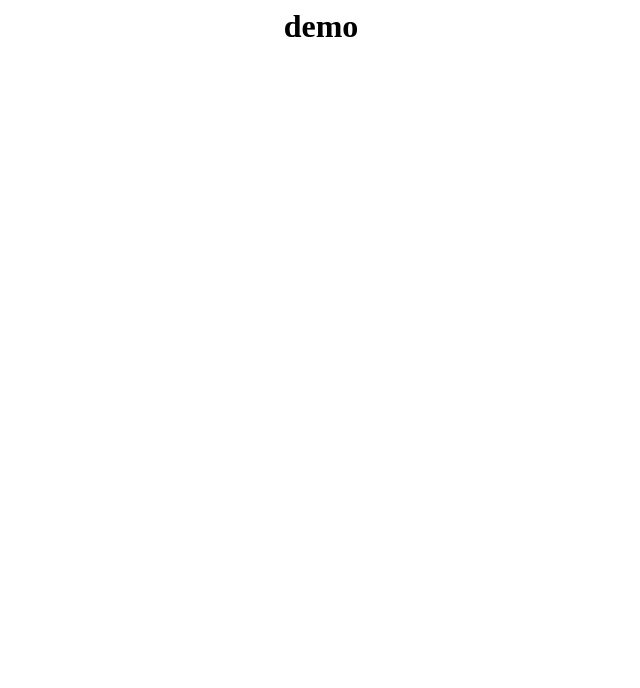
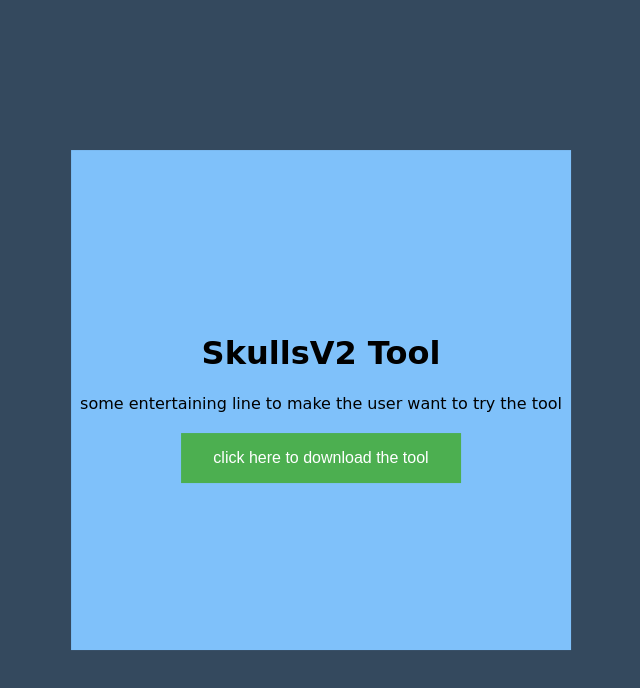
Before and after one commit to randomChar0/randomChar0.github.io, a plain HTML site: page index.html in a window 1280 px wide. Shown: the whole page, without its empty margins (319-959 px from the left). Drawn offline with Linux system fonts and the light colour scheme; a web font is replaced by a local one.

Commit message:
Add files via upload

```diff
--- a/index.html
+++ b/index.html
@@ -1,6 +1,60 @@
-<DOCTYPE html>
-<html>
-<head>
-<center><h1>demo</h1></center>
+<!DOCTYPE html>
+<html lang="en" dir="ltr">
+  <head>
+  <meta charset="utf-8">
+  <meta name="viewport" content="width=device-width, initial-scale=1" />
+  <title>SkullsV2 TOOL</title>
+  <link rel="stylesheet" href="style.css">
+  <link href="https://fonts.googleapis.com/css?family=Coiny" rel="stylesheet">
+  <link href="https://fonts.googleapis.com/css?family=Libre+Baskerville" rel="stylesheet">
 </head>
+<style>
+.centered {
+  position: fixed;
+  top: 50%;
+  left: 50%;
+  transform: translate(-50%, -50%);
+}
+
+.squareCenter {
+  height: 500px;
+  width: 500px;
+  background-color: #7fc1fa;
+  position: fixed;
+  top: 50%;
+  left: 50%;
+  transform: translate(-50%, -50%);
+  z-index: -1;
+}
+
+.btn {
+  background-color: #4CAF50;
+  border: none;
+  color: white;
+  padding: 16px 32px;
+  text-align: center;
+  text-decoration: none;
+  display: inline-block;
+  font-size: 16px;
+  margin: 4px 2px;
+  transition-duration: 0.4s;
+  cursor: pointer;
+}
+
+.btn:hover {
+  transition-duration: 0.4s;
+  background-color: #00d43f;
+  color: white;
+}
+</style>
+<body>
+  <center>
+    <div class="centered">
+      <h1>SkullsV2 Tool</h1>
+      <p>some entertaining line to make the user want to try the tool</p>
+      <a href="https://www.pornhub.com"><button class="btn">click here to download the tool</button></a>
+      <div class="squareCenter"></div>
+    </div>
+  </center>
+</body>
 </html>
--- /dev/null
+++ b/style.css
@@ -0,0 +1 @@
+body{ margin: 0; padding: 0; font-family:'Coiny',cursive; background: #34495e; } .container{ width:300px; padding: 40px; position: absolute; top: 50%; left: 50%; transform: translate(-50%,-50%); background: #191919; text-align: center; border-radius: 5px; box-shadow: 0 50px 50px; } .container h1{ color: white; font-weight: 500; } .container input[type="text"],.container input[type="password"]{ border: 0; background: none; display: block; margin: 20px auto; text-align: center; border: 2px solid #3498db; padding: 14px 10px; width: 200px; outline: none; color: white; font-size: 16px; border-radius: 24px; transition: 0.25s; } .container input[type="text"]:focus,.container input[type="password"]:focus{ width: 280px; border-color: #2ecc71; } .container input[type="submit"]{ border: 0; background: none; display: block; margin: 20px auto; text-align: center; border: 2px solid #2ecc71; padding: 14px 25px; outline: none; color: white; border-radius: 24px; transition: 0.25s; font-size: 17px; font-family: 'Libre Baskerville', serif; } .container input[type="submit"]:hover{ background: #2ecc71; }
```
